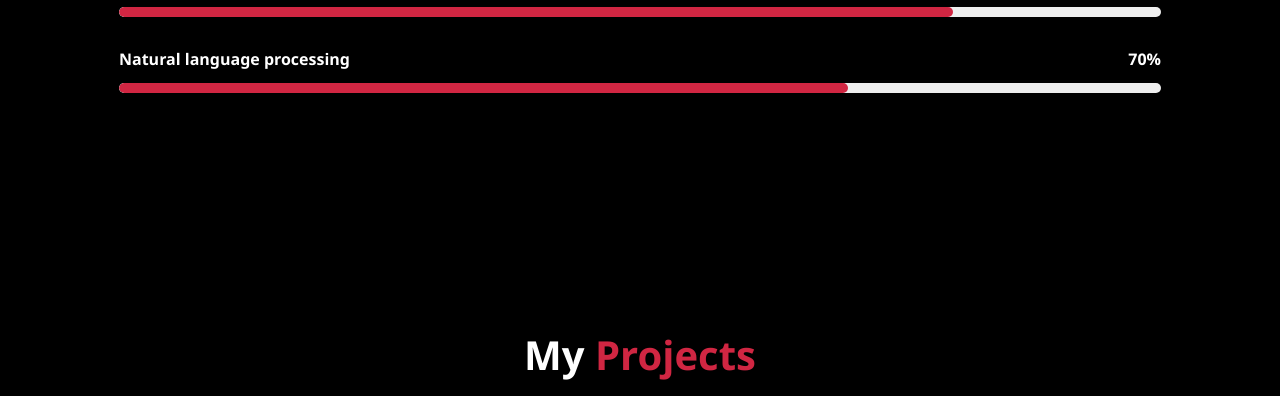
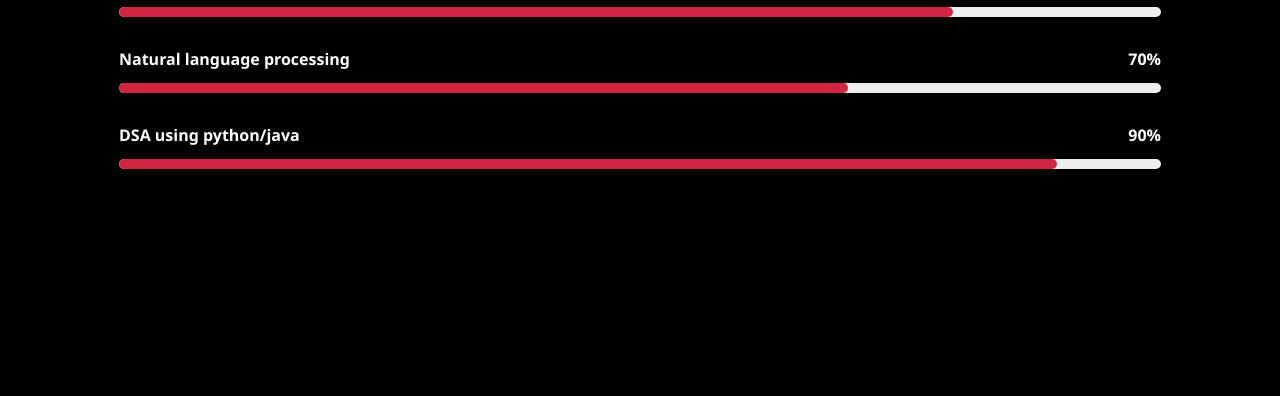
Before and after one commit to Sankalp-gupta1/New-port-, a plain HTML site: page index.html in a window 1280 px wide. Shown: the part 2201-2597 px from the top of the page. Drawn offline with Linux system fonts and the light colour scheme.

Commit message:
Updated HTML and styling

```diff
--- a/index.html
+++ b/index.html
@@ -137,6 +137,14 @@
                         <div class="progress node"></div>
                     </div>
                 </div>
+                  <div class="skill">
+                    <div class="skill-info">
+                        <span>DSA using python/java</span>
+                        <span>90%</span>
+                    </div>
+                    <div class="progress-bar">
+                        <div class="progress css"></div>
+                    </div>
                 </div>
                 </div>
             </div>
```
